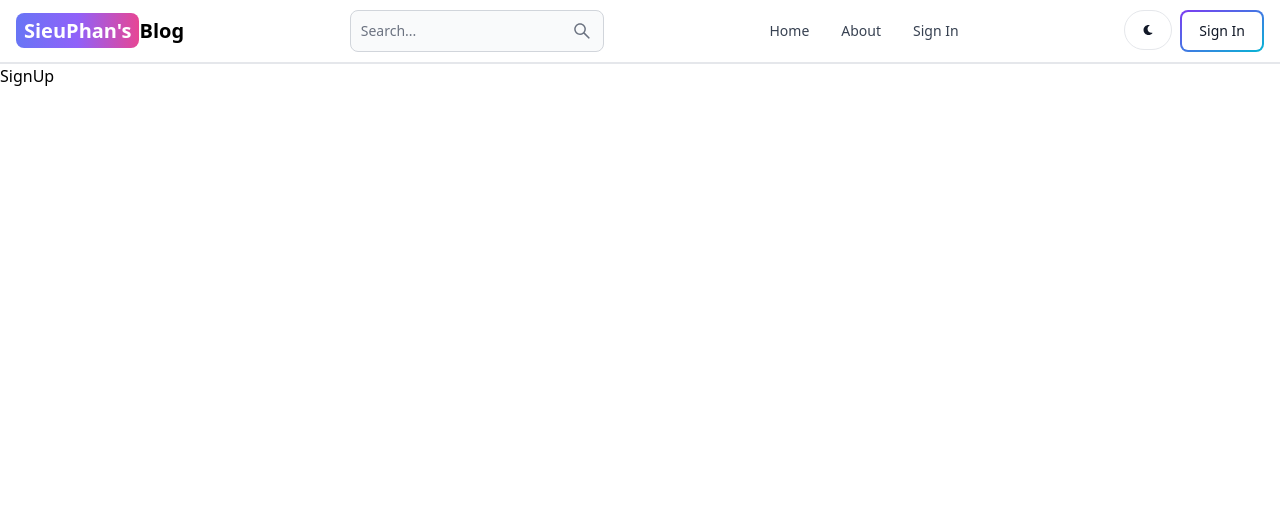
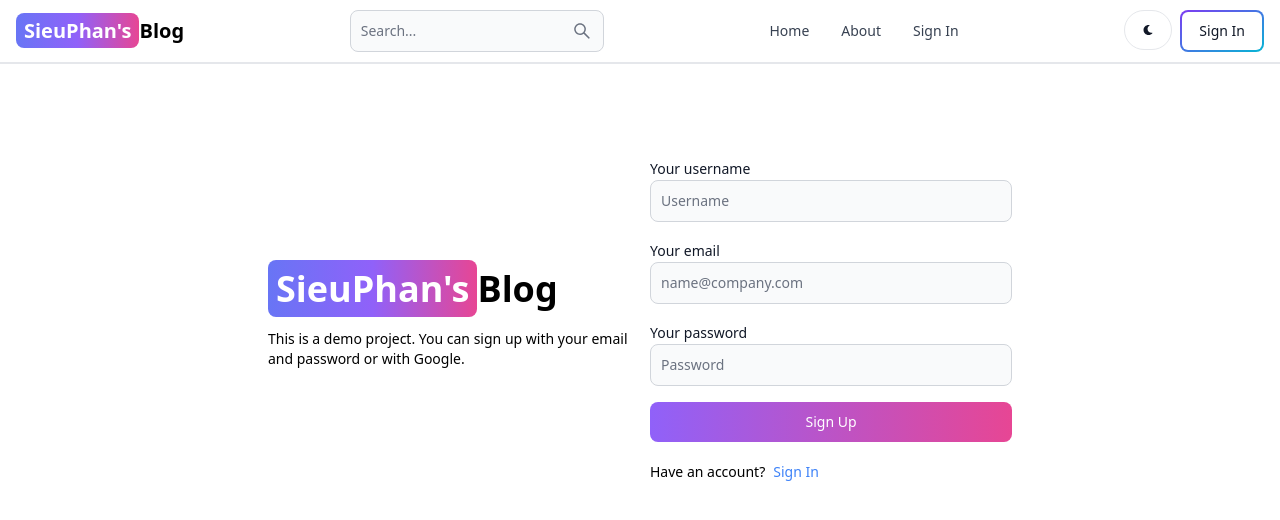
Before and after one commit to sieuphan131102/mern-blog, a React (Vite) app in the folder client/: page /sign-up in a window 1280 px wide. Shown: the top 520 px of the page. Built offline with nearby package versions, Linux system fonts and the light colour scheme.

Commit message:
create sign up page ui

```diff
--- a/client/src/pages/SignUp.jsx
+++ b/client/src/pages/SignUp.jsx
@@ -1,5 +1,59 @@
+import { Link } from "react-router-dom";
+import { Button, Label, TextInput } from "flowbite-react";
+
 const SignUp = () => {
-  return <div>SignUp</div>;
+  return (
+    <div className="min-h-screen mt-20">
+      <div className="flex p-3 max-w-3xl mx-auto flex-col md:flex-row md:items-center gap-5">
+        {/* left */}
+        <div className="flex-1">
+          <Link className="font-bold dark:text-white text-4xl" to={"/"}>
+            <span
+              className="px-2 py-1 bg-gradient-to-r from-indigo-500 via-purple-500
+        to-pink-500 rounded-lg text-white"
+            >
+              SieuPhan's
+            </span>
+            Blog
+          </Link>
+          <p className="text-sm mt-5">
+            This is a demo project. You can sign up with your email and password
+            or with Google.
+          </p>
+        </div>
+        {/* right */}
+        <div className="flex-1">
+          <form className="flex flex-col gap-4">
+            <div>
+              <Label htmlFor="username" value="Your username" />
+              <TextInput type="text" placeholder="Username" id="username" />
+            </div>
+            <div>
+              <Label htmlFor="email" value="Your email" />
+              <TextInput
+                type="text"
+                placeholder="name@company.com"
+                id="email"
+              />
+            </div>
+            <div>
+              <Label htmlFor="password" value="Your password" />
+              <TextInput type="password" placeholder="Password" id="password" />
+            </div>
+            <Button gradientDuoTone={"purpleToPink"} type="submit">
+              Sign Up
+            </Button>
+          </form>
+          <div className="flex text-sm gap-2 mt-5">
+            <span>Have an account?</span>
+            <Link to={"/sign-in"} className="text-blue-500">
+              Sign In
+            </Link>
+          </div>
+        </div>
+      </div>
+    </div>
+  );
 };
 
 export default SignUp;
```
